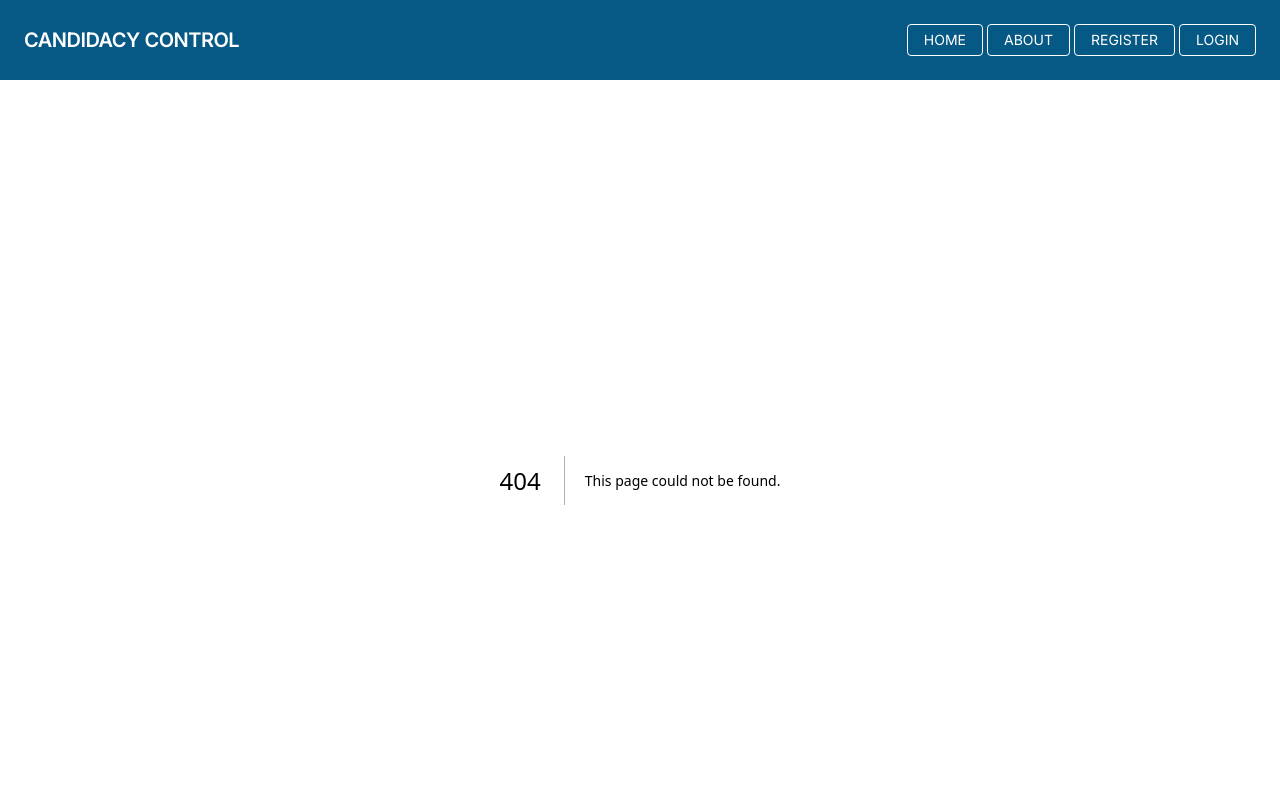
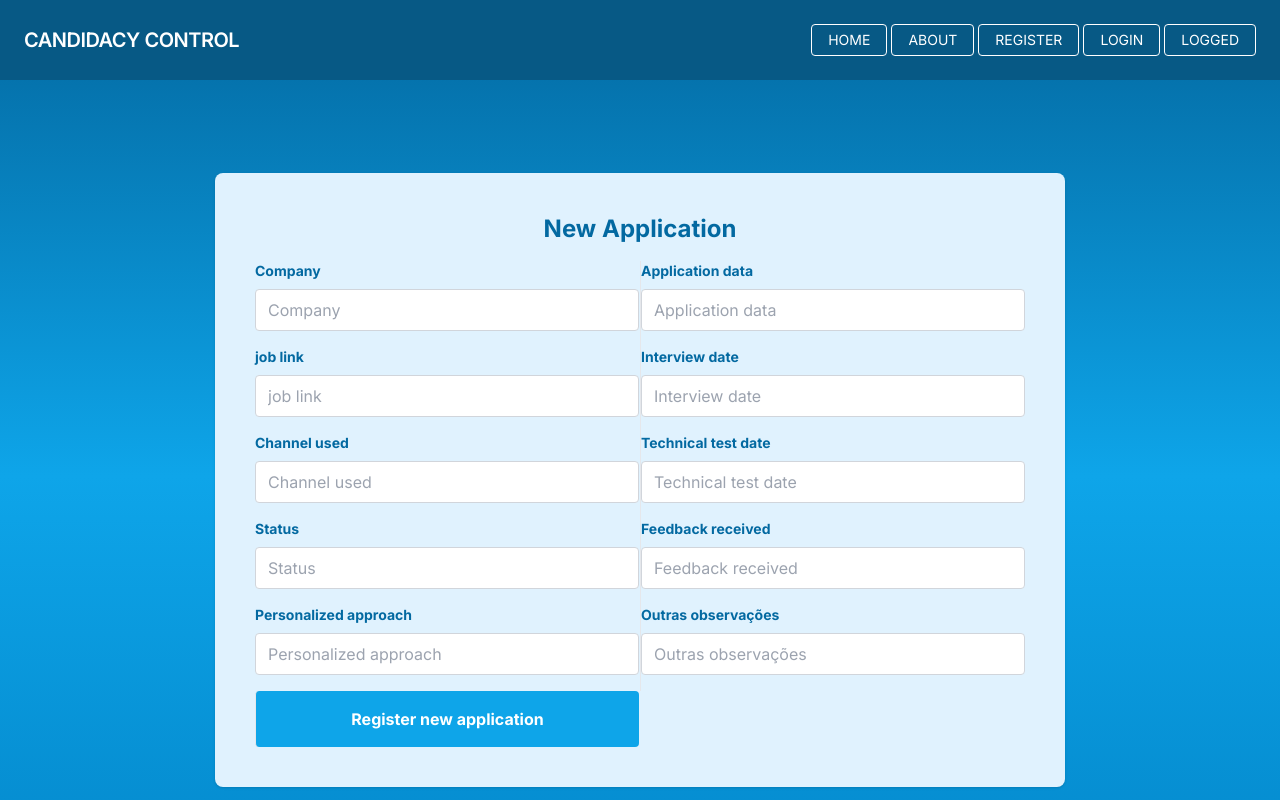
Before and after one commit to Franppires/candidacy_control, a Next.js app: page /logged in a window 1280 px wide. Before the commit this address had no page. Shown: the top 800 px of the page. Built offline with nearby package versions, Linux system fonts and the light colour scheme.

Commit message:
adding new application page

```diff
--- a/src/app/layout.tsx
+++ b/src/app/layout.tsx
@@ -5,8 +5,8 @@ import { Inter } from 'next/font/google';
 const inter = Inter({ subsets: ['latin'] });
 
 export const metadata = {
-  title: 'Create Next App',
-  description: 'Generated by create next app',
+  title: 'Candidacy Control',
+  description: '',
 };
 
 export default function RootLayout({
@@ -48,6 +48,12 @@ export default function RootLayout({
             >
               LOGIN
             </Link>
+            <Link
+              href='/logged'
+              className='inline-block text-sm px-4 py-2 leading-none border rounded text-white border-white hover:border-transparent hover:text-sky-700 hover:bg-white mt-4 lg:mt-0'
+            >
+              LOGGED
+            </Link>
           </div>
         </nav>
         <main className='container h-screen w-screen mx-auto flex items-center justify-center '>
--- /dev/null
+++ b/src/app/logged/page.tsx
@@ -0,0 +1,171 @@
+export default function Logged() {
+  return (
+    <div className='flex justify-center items-center h-screen'>
+      <div className=' bg-sky-100 rounded-lg p-10 shadow'>
+        <h2 className='text-2xl text-center text-sky-700 font-bold mb-4'>
+          New Application
+        </h2>
+        <form action='' className="grid grid-cols-2 divide-x ">
+          <div>
+            <div className='mb-4'>
+              <label
+                htmlFor='Company'
+                className='block text-sky-700 text-sm font-bold mb-2'
+              >
+                Company
+              </label>
+              <input
+                type='Company'
+                className='w-96 text-sky-700 px-3 py-2 border border-gray-300 rounded focus:outline-none focus:border-sky-700'
+                name='Company'
+                placeholder='Company'
+              />
+            </div>
+            <div className='mb-4'>
+              <label
+                htmlFor='job link'
+                className=' text-sky-700 block text-sm font-bold mb-2'
+              >
+                job link
+              </label>
+              <input
+                type='job link'
+                className='w-96 text-sky-700 px-3 py-2 border border-gray-300 rounded focus:outline-none focus:border-sky-700'
+                name='job link'
+                placeholder='job link'
+              />
+            </div>
+            <div className='mb-4'>
+              <label
+                htmlFor='Channel used'
+                className=' text-sky-700 block text-sm font-bold mb-2'
+              >
+                Channel used
+              </label>
+              <input
+                type='Channel used'
+                className='w-96 text-sky-700 px-3 py-2 border border-gray-300 rounded focus:outline-none focus:border-sky-700'
+                name='Channel used'
+                placeholder='Channel used'
+              />
+            </div>
+            <div className='mb-4'>
+              <label
+                htmlFor='Status'
+                className=' text-sky-700 block text-sm font-bold mb-2'
+              >
+                Status
+              </label>
+              <input
+                type='Status'
+                className='w-96 text-sky-700 px-3 py-2 border border-gray-300 rounded focus:outline-none focus:border-sky-700'
+                name='Status'
+                placeholder='Status'
+              />
+            </div>
+            <div className='mb-4'>
+              <label
+                htmlFor='Personalized approach'
+                className=' text-sky-700 block text-sm font-bold mb-2'
+              >
+                Personalized approach
+              </label>
+              <input
+                type='Personalized approach'
+                className='w-96 text-sky-700 px-3 py-2 border border-gray-300 rounded focus:outline-none focus:border-sky-700'
+                name='Personalized approach'
+                placeholder='Personalized approach'
+              />
+            </div>
+          </div>
+
+          <div>
+            <div className='mb-4'>
+              <label
+                htmlFor='Application data'
+                className=' text-sky-700 block text-sm font-bold mb-2'
+              >
+                Application data
+              </label>
+              <input
+                type='Application data'
+                className='w-96 text-sky-700 px-3 py-2 border border-gray-300 rounded focus:outline-none focus:border-sky-700'
+                name='Application data'
+                placeholder='Application data'
+              />
+            </div>
+
+            <div className='mb-4'>
+              <label
+                htmlFor='Interview date'
+                className=' text-sky-700 block text-sm font-bold mb-2'
+              >
+                Interview date
+              </label>
+              <input
+                type='Interview date'
+                className='w-96 text-sky-700 px-3 py-2 border border-gray-300 rounded focus:outline-none focus:border-sky-700'
+                name='Interview date'
+                placeholder='Interview date'
+              />
+            </div>
+
+            <div className='mb-4'>
+              <label
+                htmlFor='Technical test date'
+                className=' text-sky-700 block text-sm font-bold mb-2'
+              >
+                Technical test date
+              </label>
+              <input
+                type='Technical test date'
+                className='w-96 text-sky-700 px-3 py-2 border border-gray-300 rounded focus:outline-none focus:border-sky-700'
+                name='Technical test date'
+                placeholder='Technical test date'
+              />
+            </div>
+
+            <div className='mb-4'>
+              <label
+                htmlFor='Feedback received'
+                className=' text-sky-700 block text-sm font-bold mb-2'
+              >
+                Feedback received
+              </label>
+              <input
+                type='Feedback received'
+                className='w-96 text-sky-700 px-3 py-2 border border-gray-300 rounded focus:outline-none focus:border-sky-700'
+                name='Feedback received'
+                placeholder='Feedback received'
+              />
+            </div>
+
+            <div className='mb-4'>
+              <label
+                htmlFor='Outras observações'
+                className=' text-sky-700 block text-sm font-bold mb-2'
+              >
+                Outras observações
+              </label>
+              <input
+                type='Outras observações'
+                className='w-96 text-sky-700 px-3 py-2 border border-gray-300 rounded focus:outline-none focus:border-sky-700'
+                name='Outras observações'
+                placeholder='Outras observações'
+              />
+            </div>
+          </div>
+
+          <button
+            type='submit'
+            className='w-96 bg-sky-500 text-white font-bold py-4 px-4 rounded focus:outline-none focus:shadow-outline'
+          >
+            Register new application
+
+          </button>
+          {/* acess with gmail */}
+        </form>
+      </div>
+    </div>
+  );
+}
--- a/src/app/login/page.tsx
+++ b/src/app/login/page.tsx
@@ -1,5 +1,8 @@
+
 
 export default function Login() {
+
+
   return (
     <div className='flex justify-center items-center h-screen'>
       <div className=" bg-sky-100 rounded-lg p-10 shadow">
```
Also changed, not shown: 1 other file (tests, documents, lock files or other folders).
